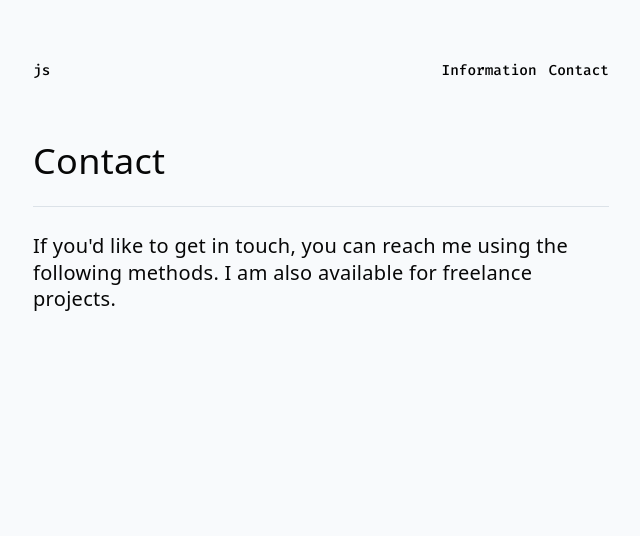
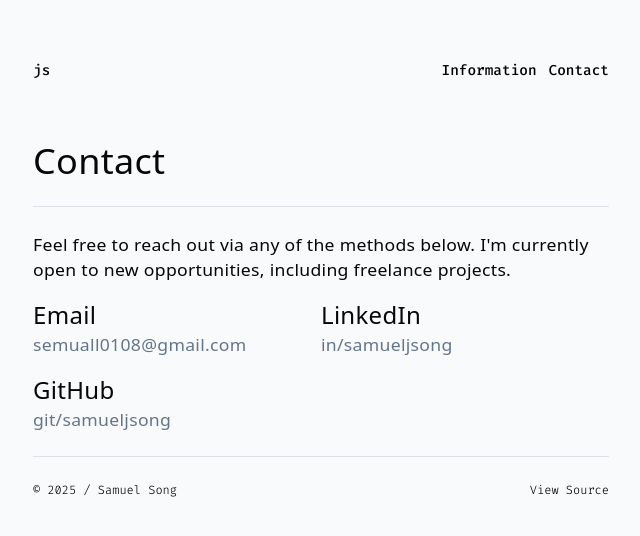
Before and after one commit to samueljsong/2025-portfolio, a React (Vite) app: page /contact in a window 1280 px wide. Shown: the top 536 px of the page, without its empty margins (319-959 px from the left). Built offline with nearby package versions, Linux system fonts and the light colour scheme.

Commit message:
Finished Contact page front end, and started Information page

```diff
--- a/src/App.jsx
+++ b/src/App.jsx
@@ -2,7 +2,9 @@ import './App.css'
 import { Route, Routes } from 'react-router-dom'
 import { LandingPage } from './pages/LandingPage'
 import { ContactPage } from './pages/ContactPage'
+import { InformationPage } from './pages/InformationPage'
 import { NavBar } from './components/NavBar'
+import { Footer } from './components/Footer'
 
 function App() {
 
@@ -11,8 +13,10 @@ function App() {
         <NavBar/>
         <Routes>
             <Route path='/' element={<LandingPage/>}></Route>
+            <Route path='/information' element={<InformationPage/>}></Route>
             <Route path='/contact' element={<ContactPage/>}></Route>
         </Routes>
+        <Footer/>
     </div>
   )
 }
--- /dev/null
+++ b/src/components/Footer.jsx
@@ -0,0 +1,9 @@
+export const Footer = () => {
+
+    return(
+        <div className=" flex justify-between w-[100%] py-4">
+            <p className=" font-secondary text-[0.75rem] font-light">© 2025 / Samuel Song</p>
+            <p className=" font-secondary text-[0.75rem] font-light">View Source</p>
+        </div>
+    )
+}
--- a/src/components/SeparatorSmall.jsx
+++ b/src/components/SeparatorSmall.jsx
@@ -1,7 +1,7 @@
 export const SeparatorSmall = () => {
 
     return(
-        <div className= 'w-[100%] py-6'>
+        <div className= 'w-[100%] py-2'>
             <div className=" w-[100%] bg-accent h-[1px]"></div>
         </div>
     )
--- a/src/pages/ContactPage.jsx
+++ b/src/pages/ContactPage.jsx
@@ -3,11 +3,27 @@ import { SeparatorSmall } from "../components/SeparatorSmall"
 export const ContactPage = () => {
 
     return(
-        <div className=" flex flex-col w-[100%]">
+        <div className=" flex flex-col w-[100%] gap-4">
             <h1 className=" font-medium text-4xl text-primary squish">Contact</h1>
             <SeparatorSmall></SeparatorSmall>
-            <p className="font-extralight text-xl text-primary squish">If you'd like to get in touch, you can reach me using the following methods. I am also available for freelance projects.</p>
-
+            <p className="font-extralight text-[1.1rem] text-primary squish">Feel free to reach out via any of the methods below. I'm currently open to new opportunities, including freelance projects.</p>
+            <div className=" flex w-[100%]">
+                <div className=" w-[50%]">
+                    <h2 className=" font-medium text-2xl text-primary squish">Email</h2>
+                    <p className=" font-extralight text-[1.1rem] text-tertiary squish">semuall0108@gmail.com</p>
+                </div>
+                <div>
+                    <h2 className=" font-medium text-2xl text-primary squish">LinkedIn</h2>
+                    <p className=" font-extralight text-[1.1rem] text-tertiary squish">in/samueljsong</p>
+                </div>
+            </div>
+            <div className=" flex w-[100%]">
+                <div className=" w-[50%]">
+                    <h2 className=" font-medium text-2xl text-primary squish">GitHub</h2>
+                    <p className=" font-extralight text-[1.1rem] text-tertiary squish">git/samueljsong</p>
+                </div>
+            </div>
+            <SeparatorSmall></SeparatorSmall>
         </div>
     )
 }
--- /dev/null
+++ b/src/pages/InformationPage.jsx
@@ -0,0 +1,27 @@
+import { SeparatorSmall } from "../components/SeparatorSmall"
+
+export const InformationPage = () => {
+
+    return(
+        <div className=" flex flex-col w-[100%] gap-4">
+            <h1 className=" font-medium text-4xl text-primary squish">Information</h1>
+            <SeparatorSmall></SeparatorSmall>
+            <p className=" font-extralight text-[1.1rem] text-primary squish">
+                Hi, I’m Samuel, a software developer who enjoys writing clean, functional code and building reliable solutions.
+            </p>
+            <p className=" font-extralight text-[1.1rem] text-primary squish">
+                I have a year of professional experience as a full stack developer at Powerex, where I contributed to internal tools that support energy trading operations.
+            </p>
+            <p className=" font-extralight text-[1.1rem] text-primary squish">
+                 On the side, I also work with clients — most recently designing and developing a full-featured website and event/video management system for Aldergrove Church.
+            </p>
+            <p className=" font-extralight text-[1.1rem] text-primary squish">
+                Before that, I created projects like GreenBanana, a media-sharing platform built with AWS RDS and Cloudinary, and Flaker, where I focused on building efficient REST APIs and optimizing SQL queries for performance. Whether it's backend architecture or responsive UI, I enjoy working across the stack to bring ideas to life.
+            </p>
+            <p className=" font-extralight text-[1.1rem] text-primary squish">
+                If you're interested in collaborating or just want to connect, feel free to reach out: semuall0108@gmail.com.
+            </p>
+            <SeparatorSmall></SeparatorSmall>
+        </div>
+    )
+}
--- a/src/pages/LandingPage.jsx
+++ b/src/pages/LandingPage.jsx
@@ -8,16 +8,16 @@ export const LandingPage = () => {
             <section className=" flex flex-col gap-4">
                 <div>
                     <h1 className=" font-medium text-4xl text-primary squish">Hey, I'm Sam</h1>
-                    <h2 className=" font-light text-2xl text-tertiary squish">A software developer from CA based in Van </h2>
+                    <h2 className=" font-light text-2xl text-tertiary squish">A software developer based in Vancouver BC.</h2>
                 </div>
                 <p className=" font-extralight text-xl text-primary squish">I'm a problem solver who thrives on continuous learning and collaboration. Most recently, I worked at Powerex as a full-stack developer. Prior to that, I developed web solutions for both personal projects and client needs.</p>
-                <Button destination={''} text={'More Information'}></Button>
+                <Button destination={'/information'} text={'More Information'}></Button>
             </section>
             <Separator/>
             <section className=" flex flex-col gap-4">
                 <div>
                     <h2 className=" font-medium text-2xl text-primary squish">Personal Projects</h2>
-                    <p className=" font-extralight text-xl text-tertiary squish">Below is a selection of recent projects that I've worked on.</p>
+                    <p className=" font-extralight text-[1.1rem] text-tertiary squish">Below is a selection of recent projects that I've worked on.</p>
                 </div>
                 <Button destination={'/projects'} text={'View older projects'} />
             </section>
```
